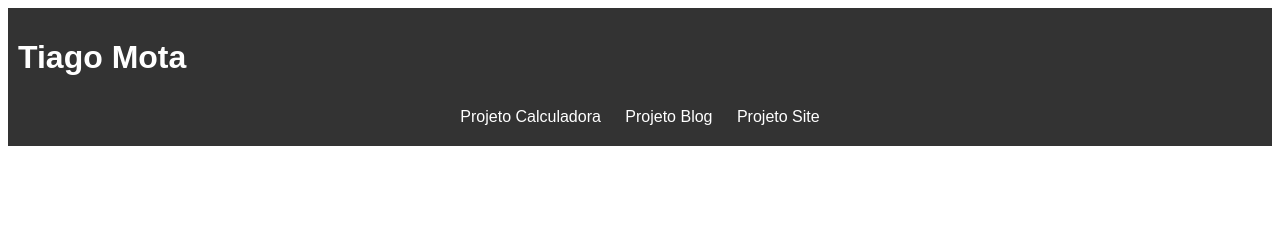
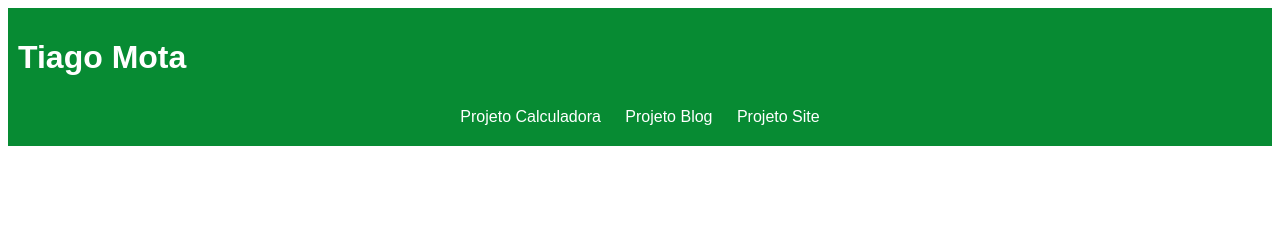
Before and after one commit to Tiago-Motta/portifolio-html-css-javascript, a plain HTML site: page index.html in a window 1280 px wide. Shown: the top 233 px of the page. Drawn offline with Linux system fonts and the light colour scheme.

Commit message:
portfolio

```diff
--- a/style.css
+++ b/style.css
@@ -3,7 +3,7 @@ body {
   }
 
   header {
-    background-color: #333;
+    background-color: #078b33;
     color: #fff;
     padding: 10px;
   }
```
